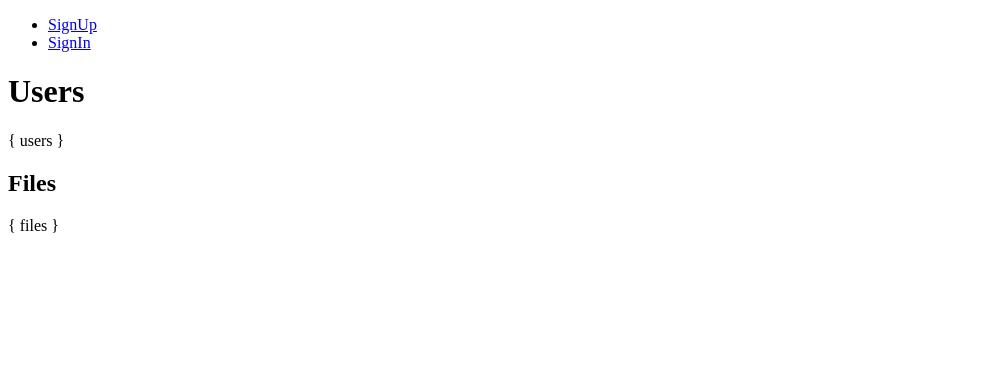
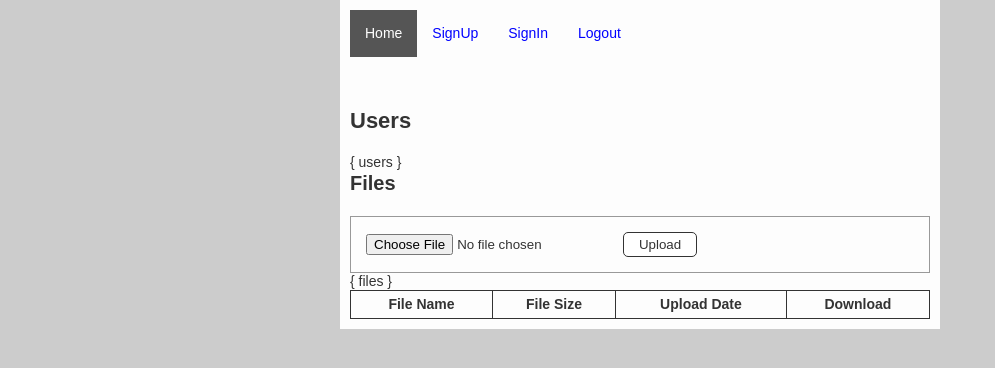
Before and after one commit to sammusic27/express-file-upload-app, a website: page index.html in a window 1280 px wide. Shown: the whole page, without its empty margins (0-995 px from the left). Drawn offline with Linux system fonts and the light colour scheme; files that its build step writes are made by us from their sources.

Commit message:
add some styles

```diff
--- a/index.html
+++ b/index.html
@@ -2,17 +2,22 @@
 <html>
   <head>
     <title>Upload Application</title>
+    <link href="/assets/styles.css" rel="stylesheet" />
   </head>
   <body>
-    <nav>
+    <div id="container">
+      <header id="header">
+        <nav id="nav">
           <ul>
+            <li class="active"><a href="/">Home</a></li>
             <li id="signup"><a href="/signup">SignUp</a></li>
             <li id="signin"><a href="/signin">SignIn</a></li>
             <li id="logout"><a href="/api/logout">Logout</a></li>
           </ul>
         </nav>
+      </header>
       <h1>Users</h1>
-    <div>{ users }</div>
+      <div id="users-wrapper">{ users }</div>
       <h2>Files</h2>
       <form
         id="upload-file"
@@ -22,27 +27,22 @@
         <input type="file" name="file" />
         <button type="submit">Upload</button>
       </form>
-    <div>{ files }</div>
-    <script>
-      function getCookie(name) {
-        const value = `; ${document.cookie}`;
-        const parts = value.split(`; ${name}=`);
-        if (parts.length === 2) return parts.pop().split(';').shift();
-      }
-
-      function eraseCookie(name) {
-        document.cookie =
-          name + '=; Path=/; Expires=Thu, 01 Jan 1970 00:00:01 GMT;';
-      }
-
-      const auth = getCookie('auth');
-      if (auth) {
-        document.getElementById('signup').remove();
-        document.getElementById('signin').remove();
-      } else {
-        document.getElementById('upload-file').remove();
-        document.getElementById('logout').remove();
-      }
-    </script>
+      <div id="files-wrapper">
+        <table>
+          <thead>
+            <tr>
+              <th>File Name</th>
+              <th>File Size</th>
+              <th>Upload Date</th>
+              <th>Download</th>
+            </tr>
+          </thead>
+          <tbody>
+            { files }
+          </tbody>
+        </table>
+      </div>
+    </div>
+    <script src="/assets/main.js" defer></script>
   </body>
 </html>
--- /dev/null
+++ b/public/styles.css
@@ -0,0 +1,94 @@
+body {
+  font: 14px/17px Arial, Verdana, sans-serif;
+  background: #ccc;
+  color: #333;
+  margin: 0;
+}
+a {
+  text-decoration: none;
+  color: blue;
+}
+a:hover {
+  text-decoration: underline;
+}
+h1 {
+  margin: 0 0 20px;
+  font-size: 22px;
+  line-height: 27px;
+}
+h2 {
+  margin: 0 0 20px;
+  font-size: 20px;
+  line-height: 25px;
+}
+form {
+  display: block;
+  padding: 15px;
+  border: 1px solid #999;
+}
+input[type='password'],
+input[type='text'] {
+  display: inline-block;
+  padding: 5px 10px;
+  color: #333;
+  border: 1px solid #333;
+  border-radius: 5px;
+  margin: 0 0 5px;
+  outline: none;
+}
+form label {
+  min-width: 150px;
+  display: inline-block;
+}
+form button {
+  display: inline-block;
+  border: 1px solid #333;
+  background: #fff;
+  border-radius: 5px;
+  padding: 4px 15px;
+  color: #333;
+  cursor: pointer;
+}
+form button:hover {
+  background: #ddd;
+}
+#container {
+  width: 580px;
+  margin: 0 auto;
+  padding: 10px;
+  background: #fdfdfd;
+}
+#header {
+  margin: 0 0 50px;
+}
+#nav ul {
+  margin: 0;
+  padding: 0;
+  list-style: none;
+  display: flex;
+}
+#nav ul li {
+  padding: 15px;
+}
+#nav ul li.active {
+  background-color: #555;
+}
+#nav ul li.active a {
+  color: #fff;
+}
+table {
+  width: 100%;
+  border: 1px solid #333;
+  border-collapse: collapse;
+}
+table th {
+  font-weight: bold;
+}
+table th,
+table td {
+  border: 1px solid #333;
+  padding: 5px;
+}
+table td.no-data {
+  text-align: center;
+}
--- a/src/api.js
+++ b/src/api.js
@@ -111,9 +111,7 @@ const upload = multer({
 
 router.post('/upload', authMiddleware, (req, res) => {
   upload(req, res, function (err) {
-    if (err instanceof multer.MulterError) {
-      // A Multer error occurred when uploading.
-    } else if (err) {
+    if (err) {
       // An unknown error occurred when uploading.
       return res.status(400).json({
         message: err,
```
Also changed, not shown: REQUIREMENTS.md (added, +23 -0 lines), public/main.js (added, +14 -0 lines), signin.html (+21 -0 lines), signup.html (+21 -0 lines), src/index.js (+12 -2 lines), 1 other file. Lines whose indentation alone changed are shown as unchanged.
